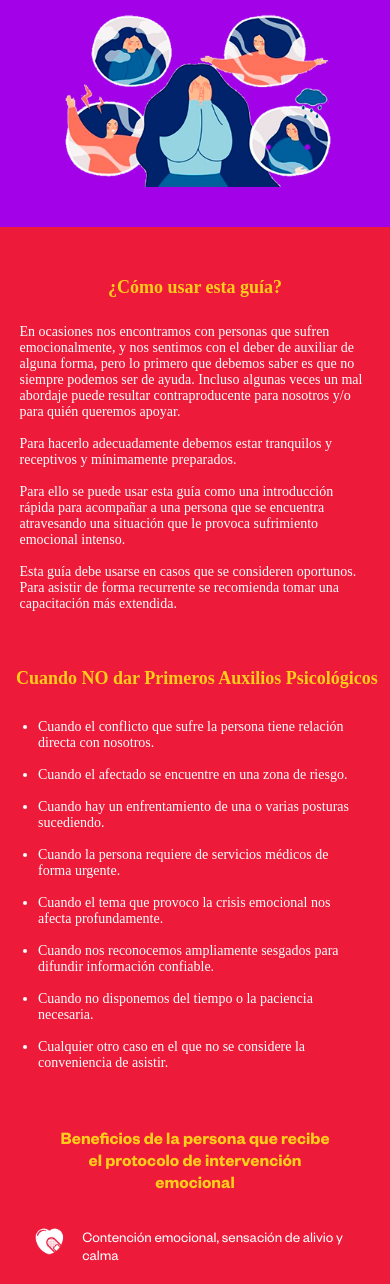
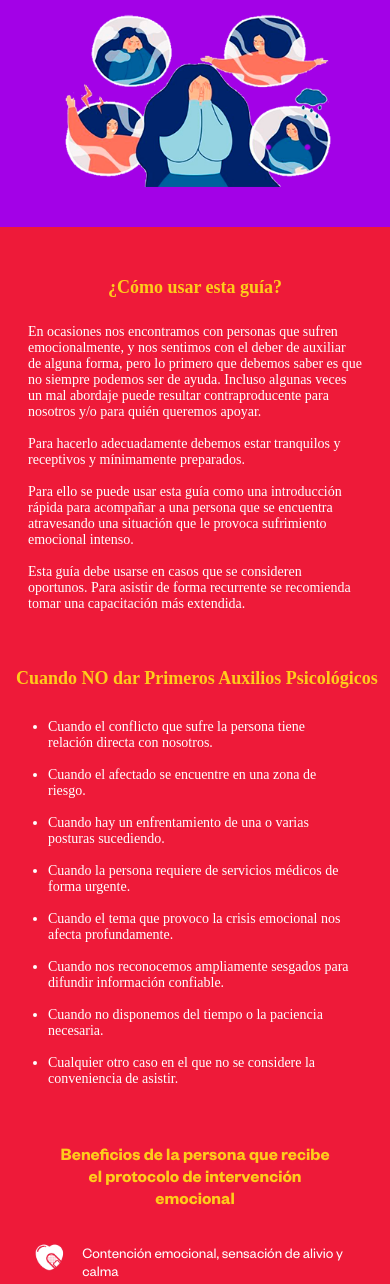
Before and after one commit to dashdancin/guia-pap, a React (Create React App) app: page / in a window 390 px wide. Shown: the part 1835-3119 px from the top of the page. Built offline with nearby package versions, Linux system fonts and the light colour scheme.

Commit message:
Change margin in use component

```diff
--- a/src/styles/media.css
+++ b/src/styles/media.css
@@ -149,21 +149,20 @@
  .text1-use > p {
   padding-top: 2.6rem;
   font-size: 1.4rem;
+  margin: 0rem 2.8rem;
  }
 
  .title2-use {
   font-size: var(--size-mini);
-  margin-left: 1.6rem;
+  margin: -1rem 0rem 0rem 1.6rem;
   text-align: center;
-  margin-top: -10px;
-  margin-bottom: 0px;
   padding-bottom: 0rem;
  }
 
  .text2-use > ul {
   font-size: 2rem;
   padding: 0rem 3.8rem;
-  margin-top: 3rem;
+  margin: 3rem 0rem 0rem 1rem;
   font-size: 1.4rem;
  }
 
```
